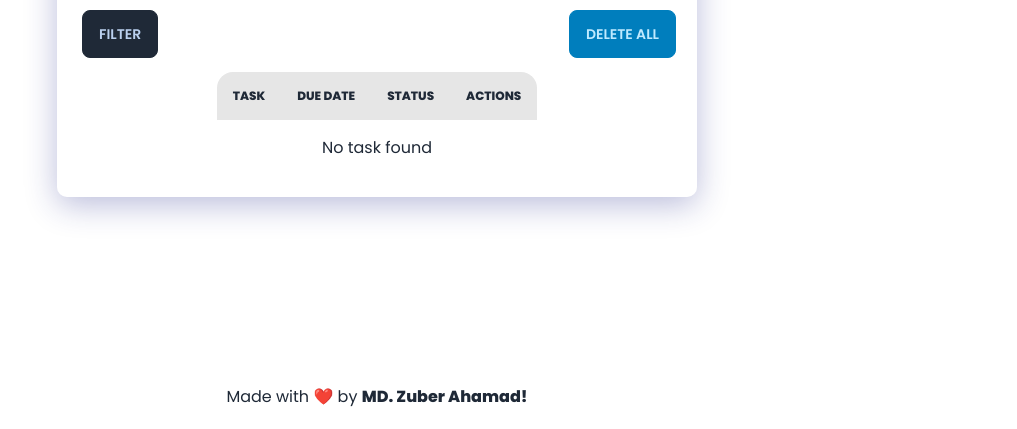
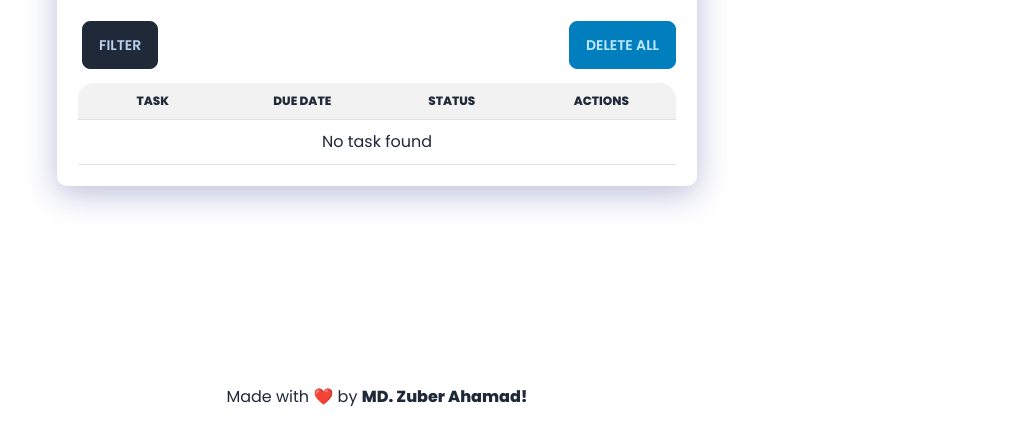
Before and after one commit to web-cracker/todo-list-app, a plain HTML site: page index.html in a window 1280 px wide. Shown: the part 371-800 px from the top of the page, without its empty margins (263-1280 px from the left). Drawn offline with nearby package versions, Linux system fonts and the light colour scheme; no server answers.

Commit message:
Update style.css

```diff
--- a/css/style.css
+++ b/css/style.css
@@ -155,4 +155,50 @@ header .input-section {
         max-width: 96%;
         min-width: 96%;
     }
+    table {
+        font-size: 12px;
+        overflow-x: auto;
+        table-layout: fixed;
+
+    }
 }
+/* Add this CSS code to make the table header scrollable */
+.table-wrapper {
+    overflow-x: auto;
+}
+
+/* Set styles for the table */
+.table {
+    width: 100%;
+    border-collapse: collapse;
+    table-layout: fixed; /* Ensure consistent column widths */
+}
+
+/* Set styles for table header */
+.table th {
+    background-color: #f2f2f2;
+    position: sticky;
+    top: 0;
+    z-index: 1;
+}
+
+/* Set styles for table body */
+.table tbody {
+    display: block;
+    overflow-y: auto;
+    max-height: 300px; /* Adjust max-height as needed */
+}
+
+/* Set styles for table rows and cells */
+.table tr {
+    display: table;
+    width: 100%;
+    table-layout: fixed;
+}
+
+.table td, .table th {
+    padding: 10px;
+    text-align: center;
+    border-bottom: 1px solid #dee2e6;
+    word-wrap: break-word;
+}
```
